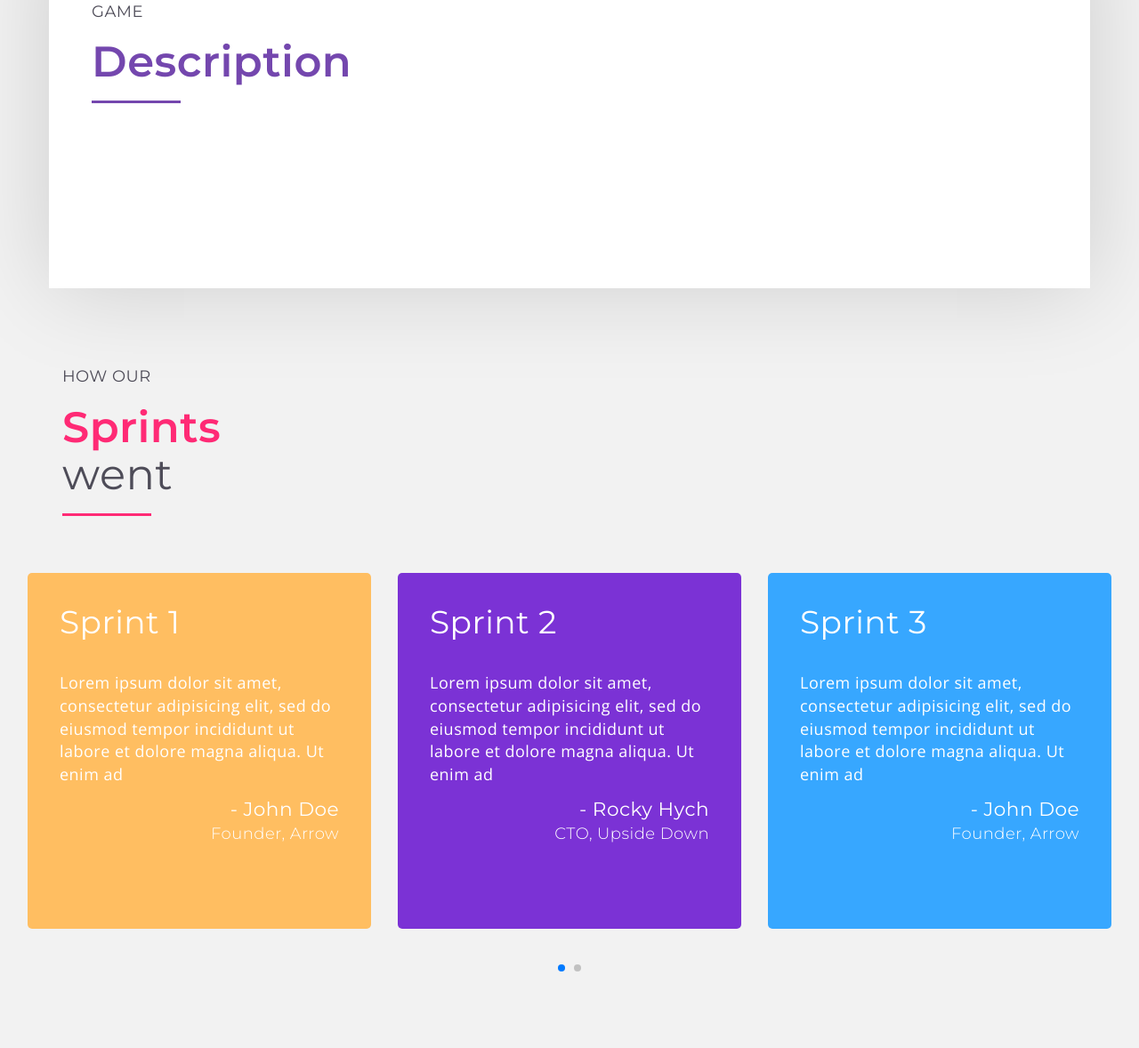
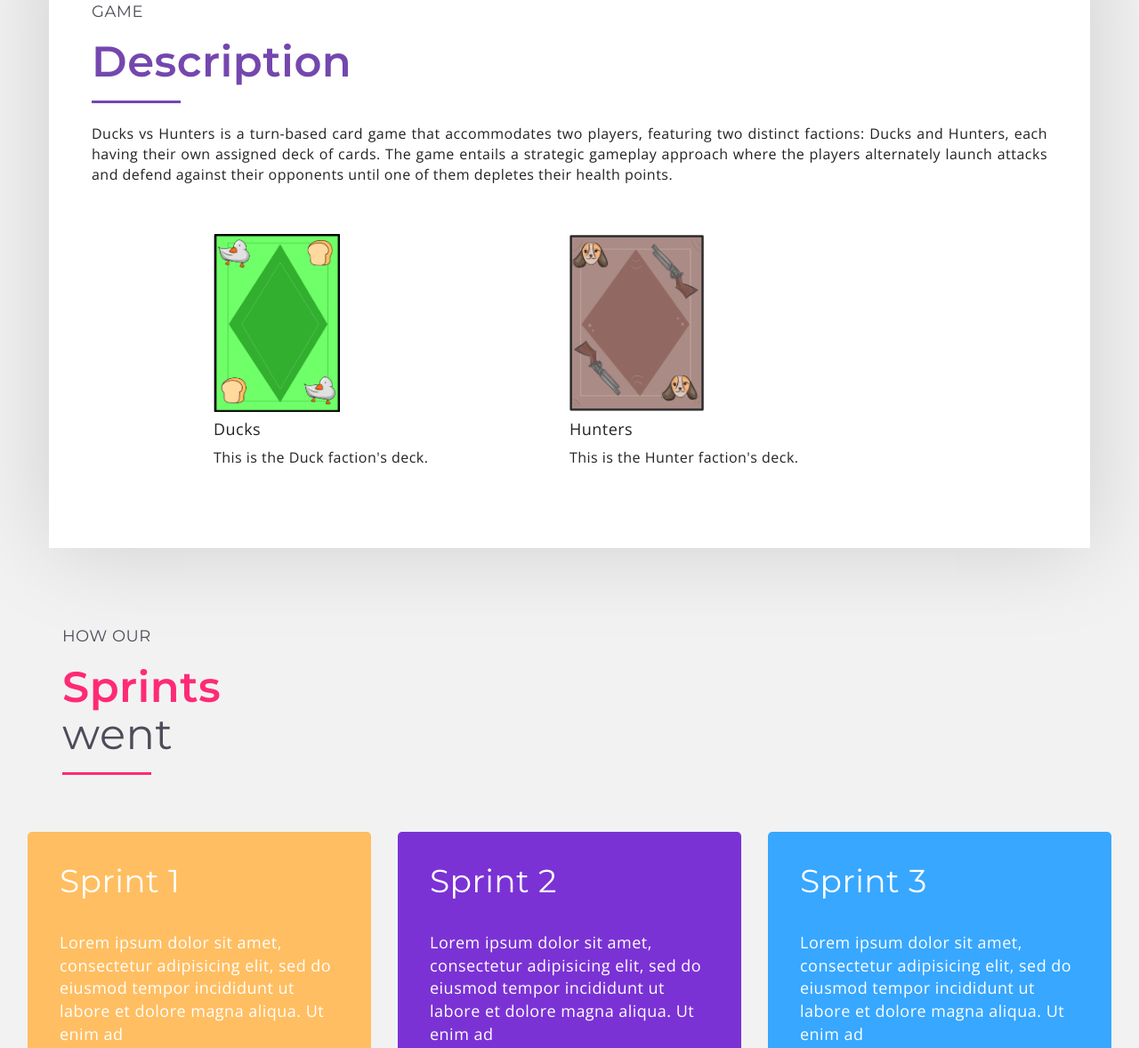
Before and after one commit to DucksVsHunters/DucksVsHuntersWebsite, a plain HTML site: page index.html in a window 1280 px wide. Shown: the part 880-2058 px from the top of the page at 89% size. Drawn offline with nearby package versions, Linux system fonts and the light colour scheme; a script that the page names is missing.

Commit message:
Added back of the card

```diff
--- a/index.html
+++ b/index.html
@@ -52,7 +52,7 @@
               <div class="hero-text">
                 <h1><br>Ducks vs. Hunters</h1>
                 <h3>A turn based card game</h3>
-                <a href="#" class="btn btn-lg btn-primary">Download</a>
+                <a href="#about" class="btn btn-lg btn-primary">Download</a>
                 <ul class="social-links">
                   <li class="label">Source code here</li>
                   <li><a href="https://github.com/adamcq/DucksNHunters"><img src="assets/github.png"></a></li>
@@ -63,16 +63,37 @@
         </div>
       </header>
 
-      <section class="case-study">
+      <section class="case-study" id="about">
         <div class="container">
           <div class="row">
             <div class="col-md-12">
               <h4 class="sub-heading">Game</h4>
               <h1 class="heading purple"><span class="purple">Description</span> <br></h1>
-              <div class="swiper-container client-swiper">
+              <br/>
+              <p style="  text-align: justify; overflow: hidden;">
+                Ducks vs Hunters is a turn-based card game that accommodates two players, featuring two distinct factions: Ducks and Hunters, each having their own assigned deck of cards. The game entails a strategic gameplay approach where the players alternately launch attacks and defend against their opponents until one of them depletes their health points.
+              </p>
+              <br/>
 
+              <br/>
+              <div style="display: flex;   justify-content: center; align-items: center;">
+                <div class="card" style="width:400px">
+                  <img class="card-img-top" src="assets/ducks back cropped.png" alt="Duck card back" style="height: 20rem;">
+                  <div class="card-body">
+                    <h4 class="card-title">Ducks</h4>
+                    <p class="card-text">This is the Duck faction's deck.</p>
 
-              </div>
+                  </div>
+                </div>
+                <div class="card" style="width:400px">
+                  <img class="card-img-top" src="assets/hunters-back-cropped.png" alt="Hunters card back" style="height: 20rem;">
+                  <div class="card-body">
+                    <h4 class="card-title">Hunters</h4>
+                    <p class="card-text">This is the Hunter faction's deck.</p>
+
+                  </div>
+                </div>
+
 
             </div>
           </div>
@@ -97,34 +118,21 @@
                   <div class="swiper-slide testimonial-box yellow">
                     <h1>Sprint 1</h1>
                     <p>Lorem ipsum dolor sit amet, consectetur adipisicing elit, sed do eiusmod tempor incididunt ut labore et dolore magna aliqua. Ut enim ad </p>
-                    <div class="text-right">
-                      <p class="name">- John Doe</p>
-                      <p class="designation">Founder, Arrow</p>
-                    </div>
+
                   </div>
                   <div class="swiper-slide testimonial-box purple">
                     <h1>Sprint 2</h1>
                     <p>Lorem ipsum dolor sit amet, consectetur adipisicing elit, sed do eiusmod tempor incididunt ut labore et dolore magna aliqua. Ut enim ad </p>
-                    <div class="text-right">
-                      <p class="name">- Rocky Hych</p>
-                      <p class="designation">CTO, Upside Down</p>
-                    </div>
+
                   </div>
                   <div class="swiper-slide testimonial-box blue">
                     <h1>Sprint 3</h1>
                     <p>Lorem ipsum dolor sit amet, consectetur adipisicing elit, sed do eiusmod tempor incididunt ut labore et dolore magna aliqua. Ut enim ad </p>
-                    <div class="text-right">
-                      <p class="name">- John Doe</p>
-                      <p class="designation">Founder, Arrow</p>
-                    </div>
+
                   </div>
                   <div class="swiper-slide testimonial-box pink">
                     <h1>Sprint 4</h1>
                     <p>Lorem ipsum dolor sit amet, consectetur adipisicing elit, sed do eiusmod tempor incididunt ut labore et dolore magna aliqua. Ut enim ad </p>
-                    <div class="text-right">
-                      <p class="name">- Rocky Hych</p>
-                      <p class="designation">CTO, Upside Down</p>
-                    </div>
                   </div>
 
                 </div>
@@ -145,8 +153,8 @@
               <h3>Hours</h3>
             </div>
             <div class="col-md-4 text-center stat-box">
-              <h1 class="blue counter">1</h1>
-              <h3>Game</h3>
+              <h1 class="blue counter">8</h1>
+              <h3>People</h3>
             </div>
             <div class="col-md-4 text-center stat-box">
               <h1 class="pink"><span class="counter">18.3</span>k</h1>
```
Also changed, not shown: assets/ducks back cropped.png (added), assets/hunters-back-cropped.png (added).
